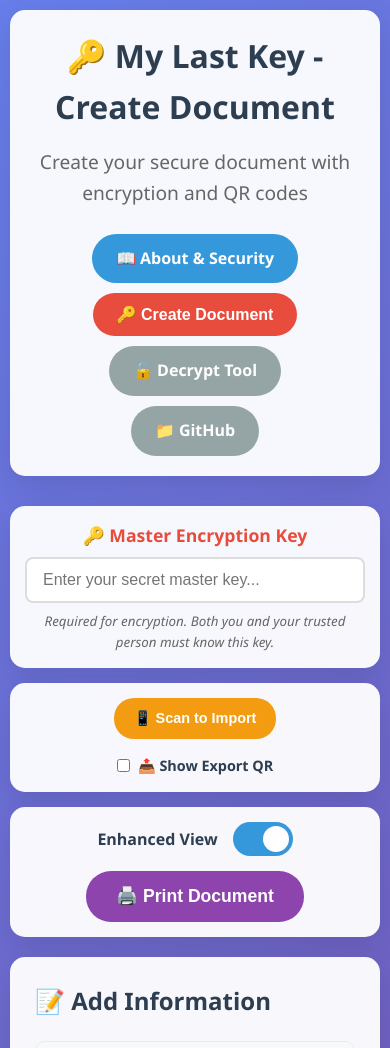
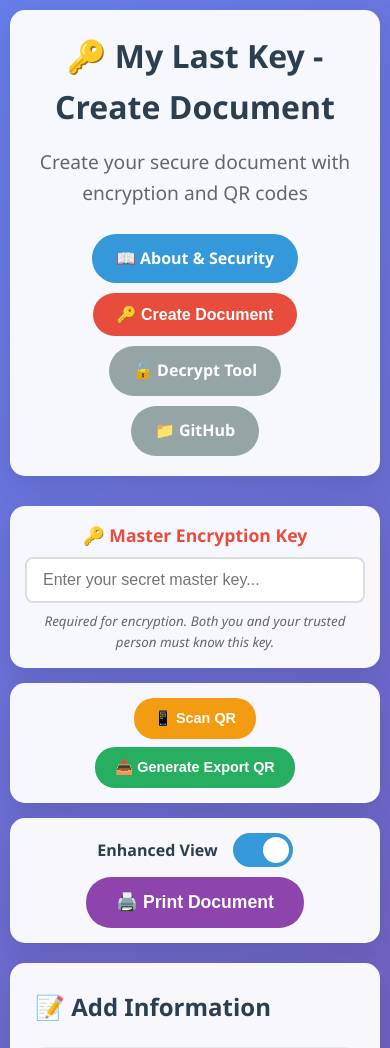
Before and after one commit to rasmusnielsen-eu/MyLastKey, a plain HTML site: page create.html in a window 390 px wide. Shown: the top 1048 px of the page. Drawn offline with nearby package versions, Linux system fonts and the light colour scheme.

Commit message:
Fixed all UI issues: inline buttons, manual export QR generation, fixed individual QR codes

```diff
--- a/create.html
+++ b/create.html
@@ -126,14 +126,24 @@
 
         .qr-import-group {
             display: flex;
-            flex-direction: column;
-            gap: 15px;
+            justify-content: center;
+            align-items: center;
+        }
+
+        .qr-buttons-row {
+            display: flex;
+            gap: 10px;
             align-items: center;
         }
 
         .view-print-group {
             display: flex;
-            flex-direction: column;
+            justify-content: center;
+            align-items: center;
+        }
+
+        .view-print-row {
+            display: flex;
             gap: 15px;
             align-items: center;
         }
@@ -156,6 +166,27 @@
 
         .import-btn-small:hover {
             background: #e67e22;
+            transform: translateY(-2px);
+        }
+
+        .export-btn-small {
+            background: #27ae60;
+            color: white;
+            border: none;
+            padding: 12px 20px;
+            border-radius: 20px;
+            font-size: 0.9em;
+            font-weight: 600;
+            cursor: pointer;
+            transition: all 0.3s;
+            display: flex;
+            align-items: center;
+            gap: 6px;
+            white-space: nowrap;
+        }
+
+        .export-btn-small:hover {
+            background: #229954;
             transform: translateY(-2px);
         }
 
@@ -668,6 +699,16 @@
                 padding: 15px;
             }
 
+            .qr-buttons-row {
+                flex-direction: column;
+                gap: 8px;
+            }
+
+            .view-print-row {
+                flex-direction: column;
+                gap: 10px;
+            }
+
             .main-layout {
                 grid-template-columns: 1fr;
                 gap: 20px;
@@ -807,14 +848,13 @@
             <!-- QR Code & Import Box -->
             <div class="control-box">
                 <div class="qr-import-group">
+                    <div class="qr-buttons-row">
                         <button id="scanImportButton" class="import-btn-small">
-                        📱 Scan to Import
+                            📱 Scan QR
                         </button>
-                    <div class="export-toggle-inline">
-                        <label for="showExportQrToggle">
-                            <input type="checkbox" id="showExportQrToggle" onchange="updatePreview()">
-                            📤 Show Export QR
-                        </label>
+                        <button id="generateExportQrButton" class="export-btn-small" onclick="generateExportQR()">
+                            📤 Generate Export QR
+                        </button>
                     </div>
                 </div>
             </div>
@@ -822,6 +862,7 @@
             <!-- Enhanced View & Print Box -->
             <div class="control-box">
                 <div class="view-print-group">
+                    <div class="view-print-row">
                         <div class="toggle-group">
                             <span class="toggle-label">Enhanced View</span>
                             <label class="toggle-switch">
@@ -832,6 +873,7 @@
                         <button class="print-btn" onclick="printDocument()">
                             🖨️ Print Document
                         </button>
+                    </div>
                 </div>
             </div>
         </div>
@@ -1058,29 +1100,33 @@
          */
         function generateQRCode(text, containerId) {
             return new Promise((resolve, reject) => {
-                const canvas = document.createElement('canvas');
+                try {
+                    const qrDiv = document.createElement('div');
+                    qrDiv.className = 'qr-code';
+                    qrDiv.style.display = 'flex';
+                    qrDiv.style.justifyContent = 'center';
+                    qrDiv.style.marginTop = '10px';
 
-                QRCode.toCanvas(canvas, text, {
+                    // Create a unique container for this QR code
+                    const qrContainer = document.createElement('div');
+                    qrContainer.style.width = '200px';
+                    qrContainer.style.height = '200px';
+                    qrDiv.appendChild(qrContainer);
+
+                    // Generate QR code using davidshimjs-qrcodejs
+                    const qrcode = new QRCode(qrContainer, {
+                        text: text,
                         width: 200,
-                    margin: 2,
-                    color: {
-                        dark: '#000000',
-                        light: '#FFFFFF'
-                    },
-                    errorCorrectionLevel: 'M'
-                }, function (error) {
-                    if (error) {
+                        height: 200,
+                        correctLevel: QRCode.CorrectLevel.M
+                    });
+
+                    resolve(qrDiv);
+
+                } catch (error) {
                     console.error('QR Code generation error:', error);
                     reject(error);
-                        return;
                 }
-
-                    const qrDiv = document.createElement('div');
-                    qrDiv.className = 'qr-code';
-                    qrDiv.appendChild(canvas);
-
-                    resolve(qrDiv);
-                });
             });
         }
 
@@ -1391,12 +1437,35 @@
             if (Object.keys(categorizedEntries).length === 0) {
                 previewContent.innerHTML = '<p style="color: #666; font-style: italic; text-align: center; margin-top: 50px;">Add entries on the left to see your document preview...</p>';
             }
+        }
 
-            // Handle Export QR Code
-            const showQr = document.getElementById('showExportQrToggle').checked;
+        /**
+         * Generate Export QR Code manually
+         */
+        function generateExportQR() {
+            const rows = document.querySelectorAll('.input-row');
+
+            if (rows.length === 0) {
+                alert('❌ No data to export. Please add some entries first.');
+                return;
+            }
+
+            // Check if there's any actual content
+            let hasContent = false;
+            rows.forEach(row => {
+                const title = row.querySelector('input[type="text"]').value;
+                const value = row.querySelectorAll('input[type="text"]')[1].value;
+                if (title.trim() || value.trim()) {
+                    hasContent = true;
+                }
+            });
+
+            if (!hasContent) {
+                alert('❌ No data to export. Please add some content to your entries.');
+                return;
+            }
+
             const qrContainer = document.getElementById('exportQrCodeContainer');
-
-            if (showQr && Object.keys(categorizedEntries).length > 0) {
             qrContainer.style.display = 'block';
 
             // Collect all form data
@@ -1407,6 +1476,7 @@
             const qrcodeDiv = document.getElementById('qrcode');
             qrcodeDiv.innerHTML = ""; // Clear previous QR code
 
+            try {
                 if (!qrcode) {
                     qrcode = new QRCode(qrcodeDiv, {
                         text: jsonData,
@@ -1417,7 +1487,15 @@
                 } else {
                     qrcode.makeCode(jsonData);
                 }
-            } else {
+
+                alert('✅ Export QR code generated successfully! Scroll down to see it.');
+
+                // Scroll to QR code
+                qrContainer.scrollIntoView({ behavior: 'smooth' });
+
+            } catch (error) {
+                console.error('QR Code generation error:', error);
+                alert('❌ Error generating QR code. Please try again.');
                 qrContainer.style.display = 'none';
             }
         }
```
Lines whose indentation alone changed are shown as unchanged.
